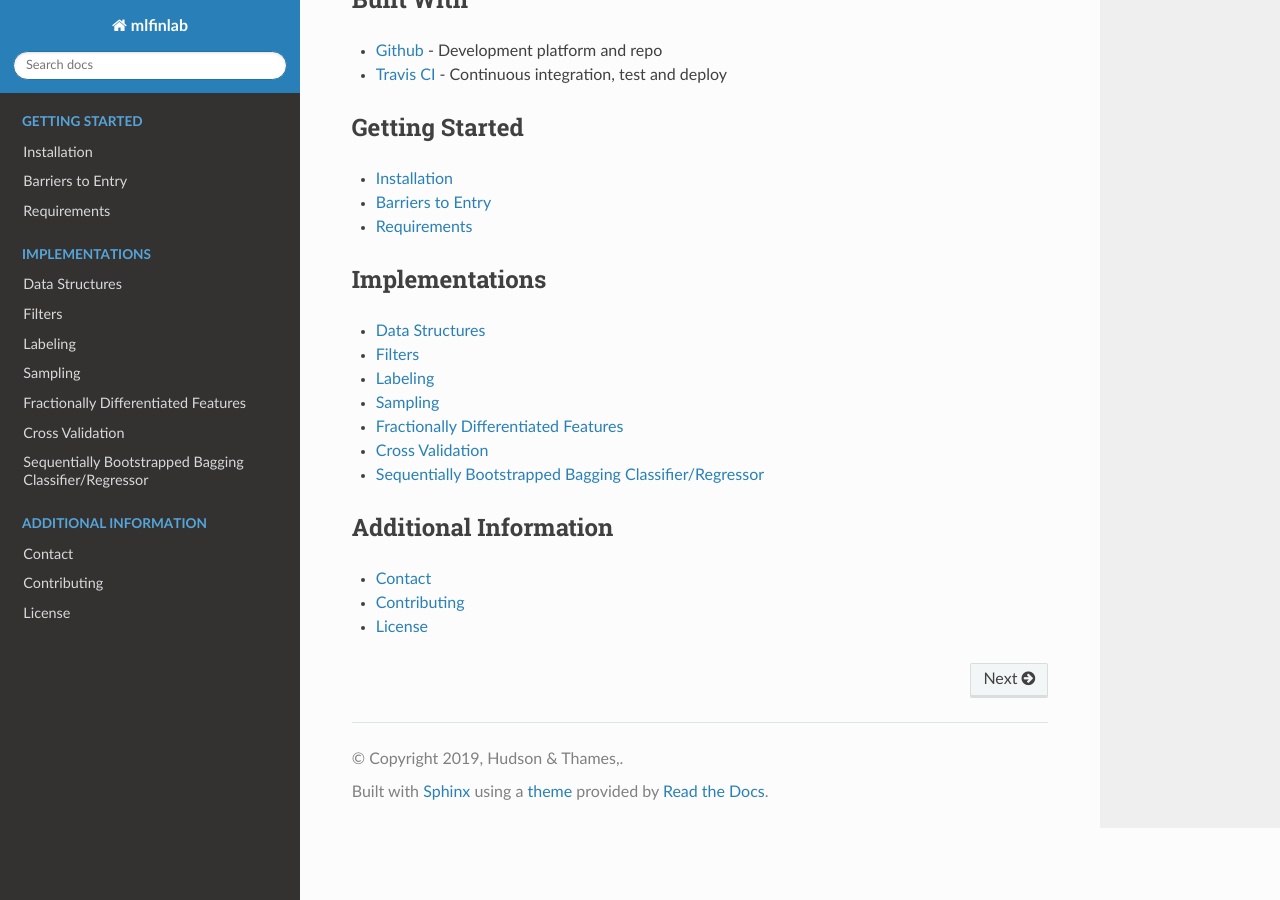
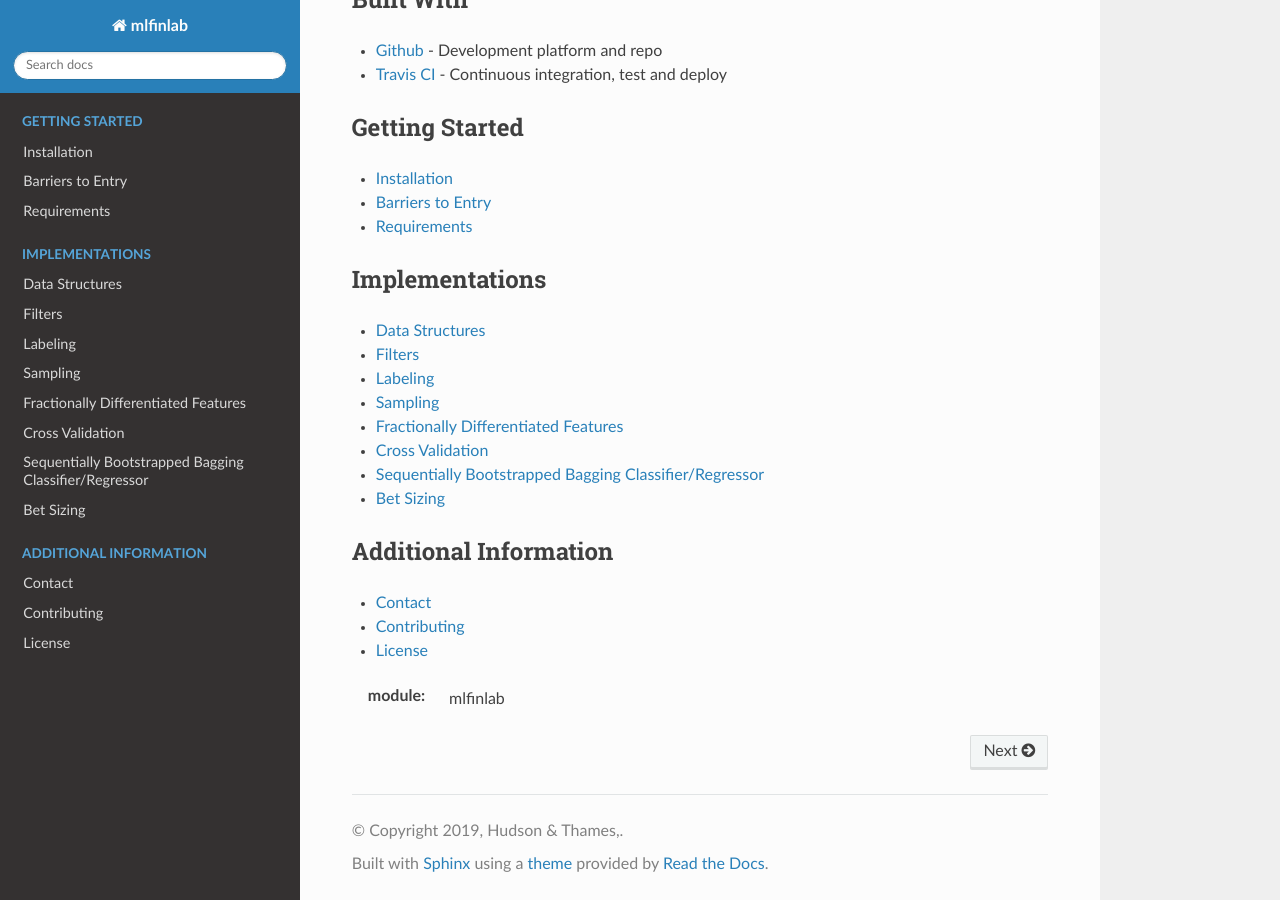
Before and after one commit to hudson-and-thames/mlfinlab, a Sphinx documentation site: the page built from docs/source/index.rst, in a window 1280 px wide and 900 px high, scrolled down 1425 px. Built offline with Sphinx 7.4.7 and the Read the Docs theme 2.0.0, drawn with Linux system fonts in a browser that asks for light colours.

Commit message:
Started bet_sizing branch and rst files (using autodoc)

```diff
--- a/docs/source/index.rst
+++ b/docs/source/index.rst
@@ -120,6 +120,7 @@ Implementations
    implementations/frac_diff
    implementations/cross_validation
    implementations/sb_bagging
+   implementations/bet_sizing
 
 
 * :doc:`implementations/data_structures`
@@ -129,6 +130,7 @@ Implementations
 * :doc:`implementations/frac_diff`
 * :doc:`implementations/cross_validation`
 * :doc:`implementations/sb_bagging`
+* :doc:`implementations/bet_sizing`
 
 Additional Information
 ======================
@@ -144,3 +146,5 @@ Additional Information
 * :doc:`additional_information/contact`
 * :doc:`additional_information/contributing`
 * :doc:`additional_information/license`
+
+:module: mlfinlab
```
Also changed, not shown: docs/source/implementations/bet_sizing.rst (added, +7 -0 lines).
